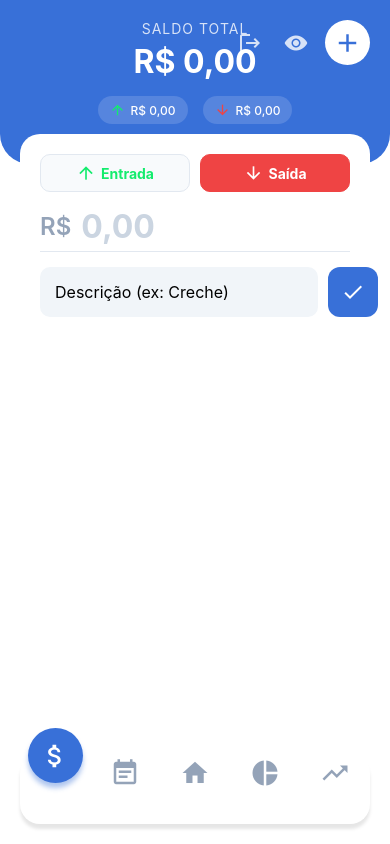
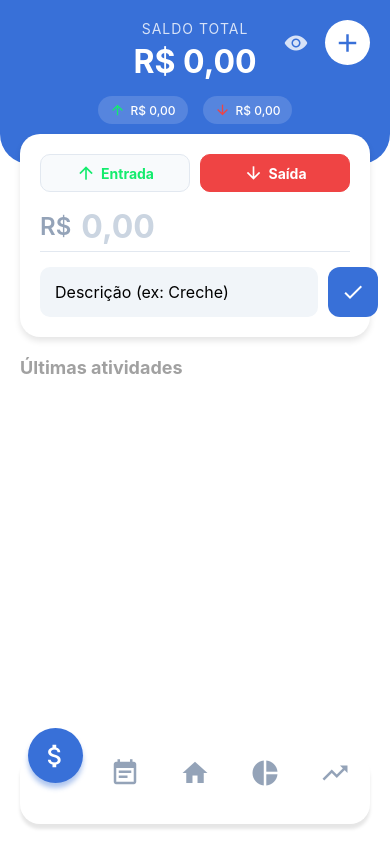
Before and after one commit to KleberSilvaKLOS/account-control-app, a React Native app: screen /MainTabs in a window 390 px wide. Built offline with nearby package versions, Linux system fonts and the light colour scheme.

Commit message:
feat: implement logout functionality in Home screen and adjust navigation

```diff
--- a/src/screens/expenses/expenses.tsx
+++ b/src/screens/expenses/expenses.tsx
@@ -5,7 +5,7 @@ import {
 } from 'react-native';
 import { MaterialIcons, Ionicons } from '@expo/vector-icons';
 import AsyncStorage from '@react-native-async-storage/async-storage';
-import { useFocusEffect, useNavigation } from '@react-navigation/native'; // Adicionado useNavigation
+import { useFocusEffect } from '@react-navigation/native'; // Importação necessária para sincronia
 
 // Definindo o formato dos dados
 interface Transaction {
@@ -25,7 +25,6 @@ const DEFAULT_SUGGESTIONS = [
 ];
 
 export default function ExpensesScreen() {
-  const navigation = useNavigation<any>(); // Hook para navegação
   const [list, setList] = useState<Transaction[]>([]);
   const [customCategories, setCustomCategories] = useState<string[]>([]);
 
@@ -47,21 +46,6 @@ export default function ExpensesScreen() {
 
   const [filteredSuggestions, setFilteredSuggestions] = useState<string[]>([]);
   const [showSuggestions, setShowSuggestions] = useState<boolean>(false);
-
-  // --- LÓGICA DE LOGOUT ---
-  const handleLogout = () => {
-    Alert.alert("Sair", "Deseja realmente sair da sua conta?", [
-      { text: "Cancelar", style: "cancel" },
-      {
-        text: "Sair",
-        style: "destructive",
-        onPress: async () => {
-          await AsyncStorage.removeItem('@myfinance:logged');
-          navigation.replace('login'); // Certifique-se que o nome da rota no Stack é 'Login'
-        }
-      }
-    ]);
-  };
 
   // --- LOGICA DE SINCRONIZAÇÃO GLOBAL ---
   useFocusEffect(
@@ -213,6 +197,7 @@ export default function ExpensesScreen() {
 
   const formatCurrency = (val: number) => Number(val).toLocaleString('pt-BR', { style: 'currency', currency: 'BRL' });
 
+  // Helper de privacidade
   const renderValue = (val: number) => {
     return isVisible ? formatCurrency(val) : '••••••';
   };
@@ -241,7 +226,7 @@ export default function ExpensesScreen() {
   return (
     <SafeAreaView style={styles.container}>
 
-      {/* HEADER CENTRALIZADO COM LOGOUT */}
+      {/* HEADER CENTRALIZADO */}
       <View style={styles.summaryContainer}>
         <View style={styles.headerContent}>
           <View style={{ alignItems: 'center' }}>
@@ -250,13 +235,8 @@ export default function ExpensesScreen() {
           </View>
 
           <View style={styles.headerRightActions}>
-              {/* BOTÃO DE LOGOUT (NOVO) */}
-              <TouchableOpacity onPress={handleLogout} style={styles.btnHeaderAction}>
-                 <MaterialIcons name="logout" size={24} color="#ffffffcc" />
-              </TouchableOpacity>
-
               {/* BOTÃO DO OLHO SINCRONIZADO */}
-              <TouchableOpacity onPress={toggleVisibility} style={styles.btnHeaderAction}>
+              <TouchableOpacity onPress={toggleVisibility} style={styles.btnEyeHeader}>
                  <Ionicons name={isVisible ? "eye" : "eye-off"} size={24} color="#ffffffcc" />
               </TouchableOpacity>
 
@@ -310,9 +290,19 @@ export default function ExpensesScreen() {
             <TouchableOpacity style={styles.confirmBtn} onPress={handleSaveTransaction}><MaterialIcons name="check" size={24} color="#fff" /></TouchableOpacity>
           )}
         </View>
+        {showSuggestions && (
+          <View style={styles.suggestionsBox}>
+            {filteredSuggestions.map((item, index) => (
+              <TouchableOpacity key={index} style={styles.suggestionItem} onPress={() => selectSuggestion(item)}>
+                <Text style={styles.suggestionText}>{item}</Text>
+              </TouchableOpacity>
+            ))}
+          </View>
+        )}
       </View>
 
       <View style={styles.listContainer}>
+        <Text style={styles.listTitle}>{editingId ? 'Editando item selecionado...' : 'Últimas atividades'}</Text>
         <FlatList data={list} renderItem={renderItem} keyExtractor={item => item.id} showsVerticalScrollIndicator={false} contentContainerStyle={{ paddingBottom: 20 }} />
       </View>
 
@@ -321,6 +311,11 @@ export default function ExpensesScreen() {
           <TouchableWithoutFeedback onPress={() => setModalVisible(false)}><View style={styles.modalBackdrop} /></TouchableWithoutFeedback>
           <View style={styles.sideMenu}>
             <View style={styles.modalHeader}><Text style={styles.modalTitle}>Configurações</Text><TouchableOpacity onPress={() => setModalVisible(false)}><MaterialIcons name="close" size={24} color="#64748b" /></TouchableOpacity></View>
+            <Text style={styles.inputLabel}>Adicionar Nova Opção</Text>
+            <View style={styles.addCategoryRow}>
+              <TextInput style={styles.modalInput} placeholder="Nome da categoria..." value={newCategoryName} onChangeText={setNewCategoryName} />
+              <TouchableOpacity style={styles.btnAddCategory} onPress={handleAddCategory}><MaterialIcons name="add" size={24} color="#fff" /></TouchableOpacity>
+            </View>
             <View style={styles.dangerZone}><TouchableOpacity style={styles.btnDelete} onPress={handleClearAll}><MaterialIcons name="delete-forever" size={24} color="#ef4444" /><Text style={styles.btnDeleteText}>Apagar tudo</Text></TouchableOpacity></View>
           </View>
         </View>
@@ -334,14 +329,14 @@ const styles = StyleSheet.create({
   summaryContainer: { padding: 20, backgroundColor: '#3870d8', borderBottomLeftRadius: 30, borderBottomRightRadius: 30, paddingBottom: 40, elevation: 5, zIndex: 1 },
   headerContent: { flexDirection: 'row', justifyContent: 'center', alignItems: 'flex-start', width: '100%', position: 'relative', marginBottom: 15 },
   headerRightActions: { position: 'absolute', right: 0, top: 0, flexDirection: 'row', alignItems: 'center', gap: 12 },
-  btnHeaderAction: { padding: 5 }, // Estilo comum para olho e logout
+  btnEyeHeader: { padding: 5 },
   btnAddHeader: { backgroundColor: '#fff', width: 45, height: 45, borderRadius: 25, justifyContent: 'center', alignItems: 'center' },
   summaryLabel: { color: '#ffffffcc', fontSize: 14, textTransform: 'uppercase', letterSpacing: 1 },
   summaryAmount: { color: '#ffffff', fontSize: 32, fontWeight: 'bold', marginTop: 5 },
   row: { flexDirection: 'row', gap: 15, justifyContent: 'center' },
   summaryMiniCard: { flexDirection: 'row', alignItems: 'center', backgroundColor: 'rgba(255, 255, 255, 0.15)', paddingHorizontal: 12, paddingVertical: 6, borderRadius: 20, gap: 5 },
   miniCardText: { color: '#fff', fontSize: 12, fontWeight: '500' },
-  mainInputContainer: { marginHorizontal: 20, marginTop: -30, backgroundColor: '#fff', borderRadius: 20, padding: 20, elevation: 8, zIndex: 10, marginBottom: 10 },
+  mainInputContainer: { marginHorizontal: 20, marginTop: -30, backgroundColor: '#fff', borderRadius: 20, padding: 20, elevation: 8, shadowColor: '#000', shadowOffset: { width: 0, height: 4 }, shadowOpacity: 0.1, shadowRadius: 6, zIndex: 10, marginBottom: 10 },
   quickTypeSelector: { flexDirection: 'row', marginBottom: 15, gap: 10 },
   quickTypeBtn: { flex: 1, flexDirection: 'row', alignItems: 'center', justifyContent: 'center', paddingVertical: 8, borderRadius: 10, borderWidth: 1, gap: 5 },
   quickTypeInactive: { borderColor: '#e2e8f0', backgroundColor: '#f8fafc' },
@@ -355,7 +350,11 @@ const styles = StyleSheet.create({
   descInput: { flex: 1, backgroundColor: '#f1f5f9', borderRadius: 10, paddingHorizontal: 15, height: 50, fontSize: 16 },
   confirmBtn: { width: 50, height: 50, backgroundColor: '#3870d8', borderRadius: 12, justifyContent: 'center', alignItems: 'center' },
   cancelBtn: { width: 50, height: 50, backgroundColor: '#ef4444', borderRadius: 12, justifyContent: 'center', alignItems: 'center' },
+  suggestionsBox: { position: 'absolute', top: 185, left: 20, right: 20, backgroundColor: '#fff', borderRadius: 8, borderWidth: 1, borderColor: '#e2e8f0', elevation: 5, maxHeight: 150 },
+  suggestionItem: { padding: 12, borderBottomWidth: 1, borderBottomColor: '#f1f5f9' },
+  suggestionText: { color: '#333' },
   listContainer: { flex: 1, paddingHorizontal: 20, paddingTop: 10, zIndex: 1 },
+  listTitle: { color: '#a1a1a1', fontSize: 18, fontWeight: 'bold', marginBottom: 15 },
   itemCard: { flexDirection: 'row', alignItems: 'center', backgroundColor: '#3870d8', padding: 15, borderRadius: 15, marginBottom: 12 },
   itemCardEditing: { borderWidth: 2, borderColor: '#fbbf24' },
   itemIconContainer: { backgroundColor: '#233860', padding: 10, borderRadius: 12 },
@@ -368,6 +367,11 @@ const styles = StyleSheet.create({
   sideMenu: { width: '85%', backgroundColor: '#fff', padding: 25, borderTopLeftRadius: 20, borderBottomLeftRadius: 20, elevation: 10 },
   modalHeader: { flexDirection: 'row', justifyContent: 'space-between', alignItems: 'center', marginBottom: 30 },
   modalTitle: { fontSize: 20, fontWeight: 'bold', color: '#3870d8' },
+  inputLabel: { color: '#3870d8', marginBottom: 5, fontWeight: 'bold' },
+  helperText: { color: '#64748b', fontSize: 12, marginBottom: 10 },
+  addCategoryRow: { flexDirection: 'row', gap: 10, marginBottom: 20 },
+  modalInput: { flex: 1, backgroundColor: '#f1f5f9', padding: 15, borderRadius: 10, fontSize: 16, color: '#333' },
+  btnAddCategory: { width: 50, backgroundColor: '#13ec6d', borderRadius: 10, justifyContent: 'center', alignItems: 'center' },
   dangerZone: { marginTop: 'auto', borderTopWidth: 1, borderTopColor: '#f1f5f9', paddingTop: 20 },
   btnDelete: { flexDirection: 'row', alignItems: 'center', justifyContent: 'center', gap: 8, padding: 10 },
   btnDeleteText: { color: '#ef4444', fontWeight: '600', fontSize: 14 }
--- a/src/screens/home/home.tsx
+++ b/src/screens/home/home.tsx
@@ -1,7 +1,7 @@
 import React, { useState, useCallback } from 'react';
 import {
   View, Text, StyleSheet, SafeAreaView, ScrollView, TouchableOpacity,
-  Dimensions, StatusBar, Platform
+  Dimensions, StatusBar, Platform, Alert
 } from 'react-native';
 import { MaterialIcons, Ionicons } from '@expo/vector-icons';
 import AsyncStorage from '@react-native-async-storage/async-storage';
@@ -22,6 +22,21 @@ export default function HomeScreen() {
   const [fixedTotal, setFixedTotal] = useState(0);
   const [nextBills, setNextBills] = useState<FixedBill[]>([]);
   const [isVisible, setIsVisible] = useState(true);
+
+  // --- LÓGICA DE LOGOUT ---
+  const handleLogout = () => {
+    Alert.alert("Sair", "Deseja realmente sair da sua conta?", [
+      { text: "Cancelar", style: "cancel" },
+      {
+        text: "Sair",
+        style: "destructive",
+        onPress: async () => {
+          await AsyncStorage.removeItem('@myfinance:logged');
+          navigation.replace('Login'); // Ajustado para 'Login' com L maiúsculo conforme o App.js
+        }
+      }
+    ]);
+  };
 
   const toggleVisibility = async () => {
     const newValue = !isVisible;
@@ -91,10 +106,19 @@ export default function HomeScreen() {
         <View style={styles.header}>
           <View style={styles.headerTop}>
              <Text style={styles.greeting}>Olá, Kleber</Text>
-             <TouchableOpacity onPress={toggleVisibility} style={styles.eyeBtn}>
-               <Ionicons name={isVisible ? "eye" : "eye-off"} size={24} color="#ffffffaa" />
-             </TouchableOpacity>
+
+             {/* CONTAINER DE BOTÕES À DIREITA */}
+             <View style={{ flexDirection: 'row', alignItems: 'center', gap: 15 }}>
+                <TouchableOpacity onPress={toggleVisibility} style={styles.eyeBtn}>
+                  <Ionicons name={isVisible ? "eye" : "eye-off"} size={24} color="#ffffffaa" />
+                </TouchableOpacity>
+
+                <TouchableOpacity onPress={handleLogout} style={styles.eyeBtn}>
+                  <MaterialIcons name="logout" size={24} color="#ffffffaa" />
+                </TouchableOpacity>
+             </View>
           </View>
+
           <Text style={styles.labelBalance}>Saldo Disponível</Text>
           <Text style={styles.balanceValue}>{renderValue(balance)}</Text>
         </View>
```
